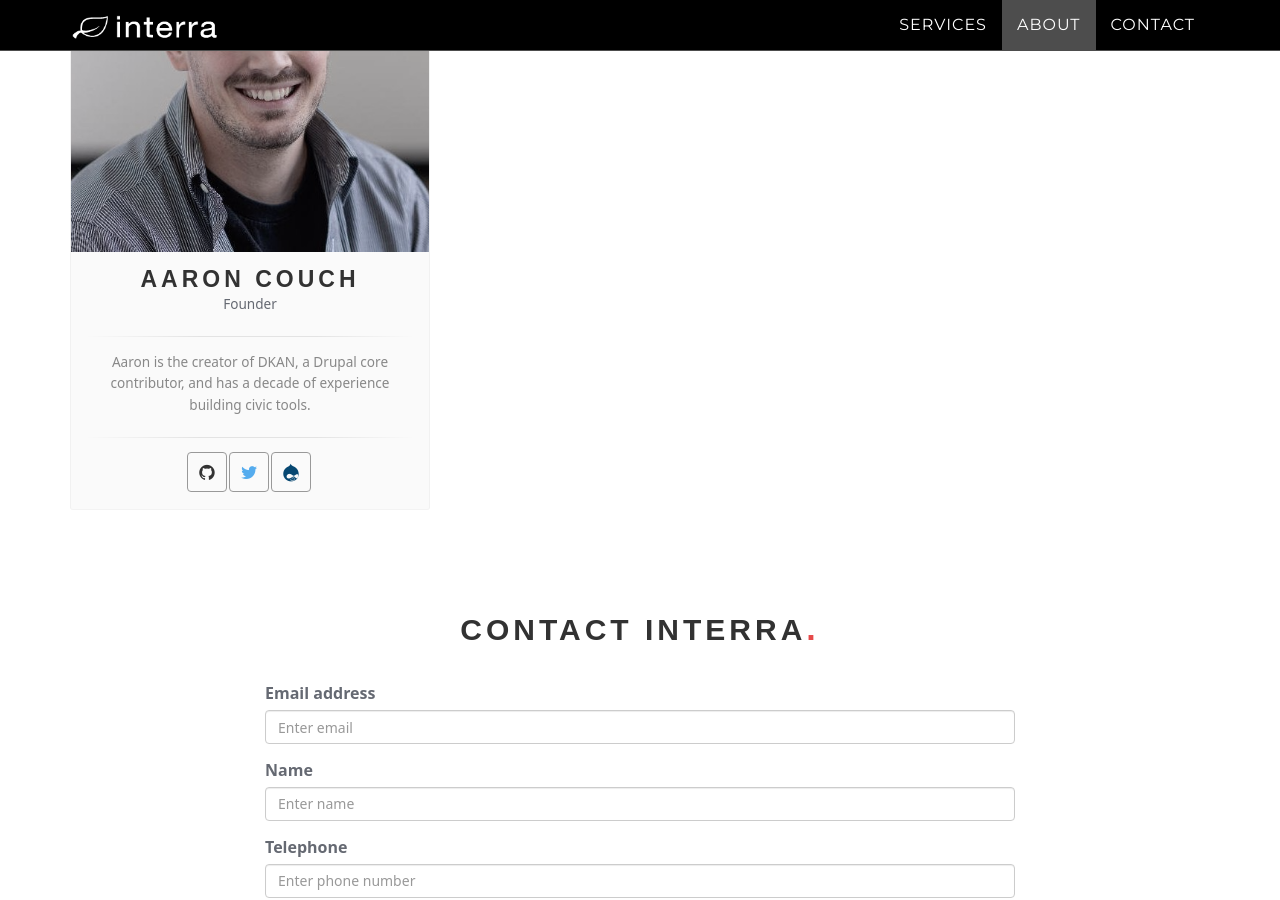
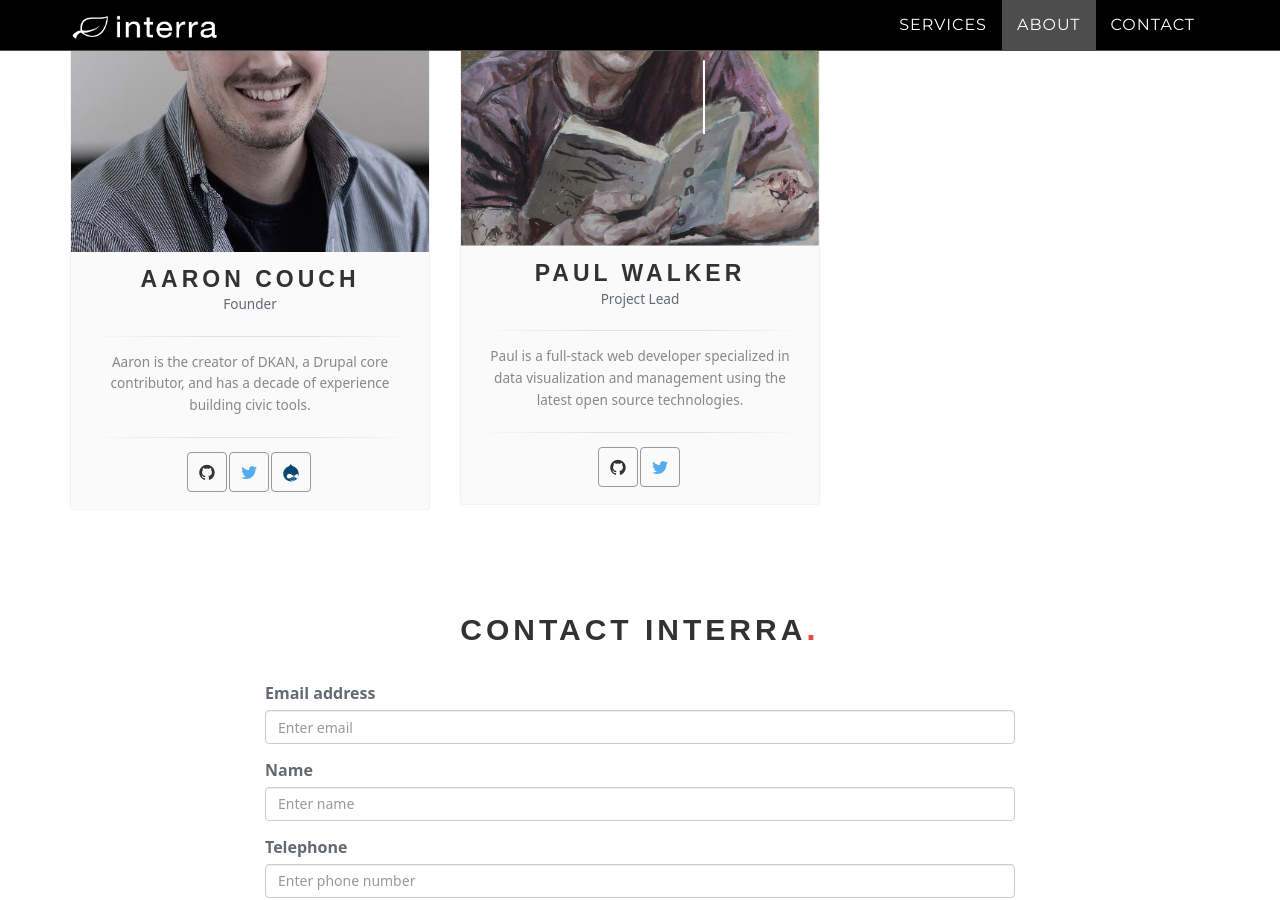
Before and after one commit to interra/website, a Jekyll site: the page built from index.html, in a window 1280 px wide and 900 px high, scrolled down 2118 px. Built offline with Jekyll 4.4.1, drawn with Linux system fonts in a browser that asks for light colours; nearby versions of some CDN libraries.

Commit message:
Add bio for paul

```diff
--- a/index.html
+++ b/index.html
@@ -131,6 +131,23 @@ permalink: /
 								</div>
 
 
+    <div class="col-sm-4">
+                                    <!-- PAUL -->
+									<div class="team-member image-box style-2 bordered light-gray-bg text-center">
+										<img class="img-responsive" src="/img/paul_painting.png" alt="">
+										<div class="body">
+											<h3 class="margin-clear">Paul Walker</h3>
+											<small>Project Lead</small>
+											<div class="separator mt-10"></div>
+											<p class="small margin-clear">Paul is a full-stack web developer specialized in data visualization and management using the latest open source technologies.</p>
+											<div class="separator mt-10"></div>
+											<ul class="social-links colored margin-clear">
+												<li class="github"><a target="_blank" href="http://github.com/starsinmypockets"><i class="fa fa-github"></i></a></li>
+												<li class="twitter"><a target="_blank" href="http://www.twitter.com/pwalk99"><i class="fa fa-twitter"></i></a></li>
+											</ul>
+										</div>
+									</div>
+								</div>
 <!--
       <ul>
         <li>Better society through more transparent and accountable governance</li>
```
Also changed, not shown: img/paul_painting.png (added).
